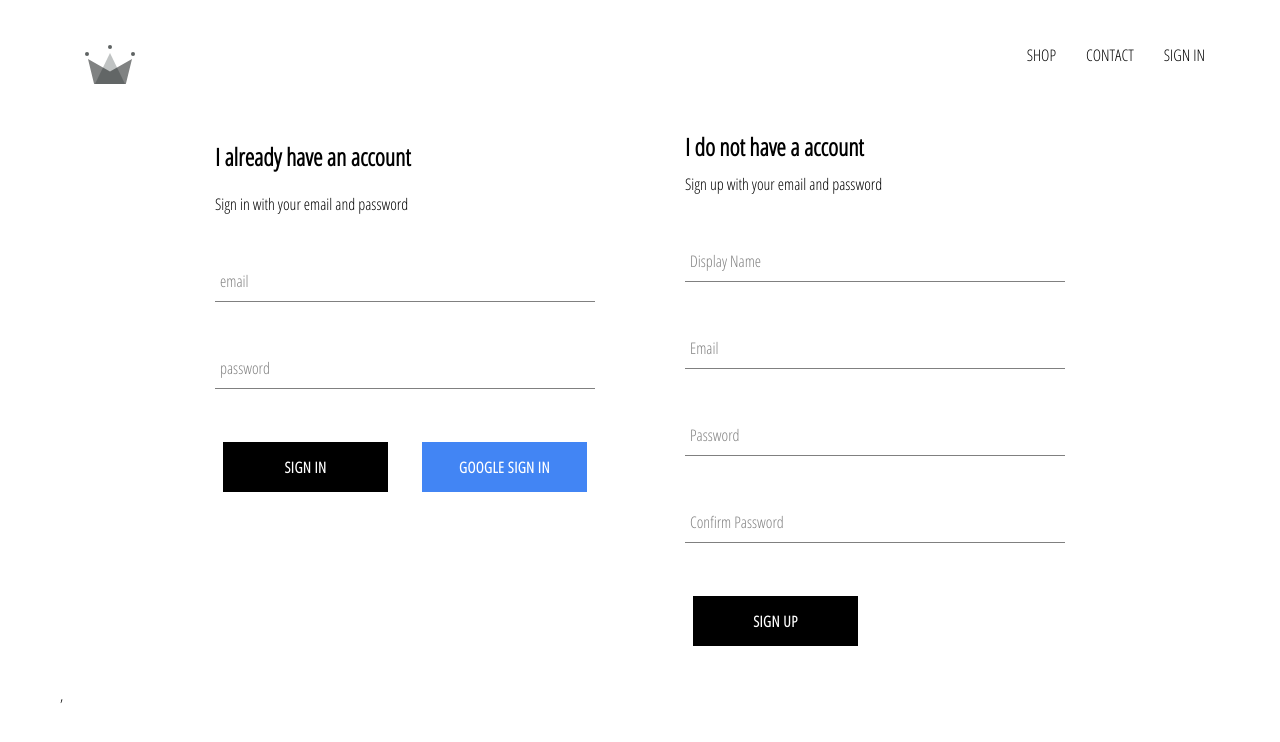
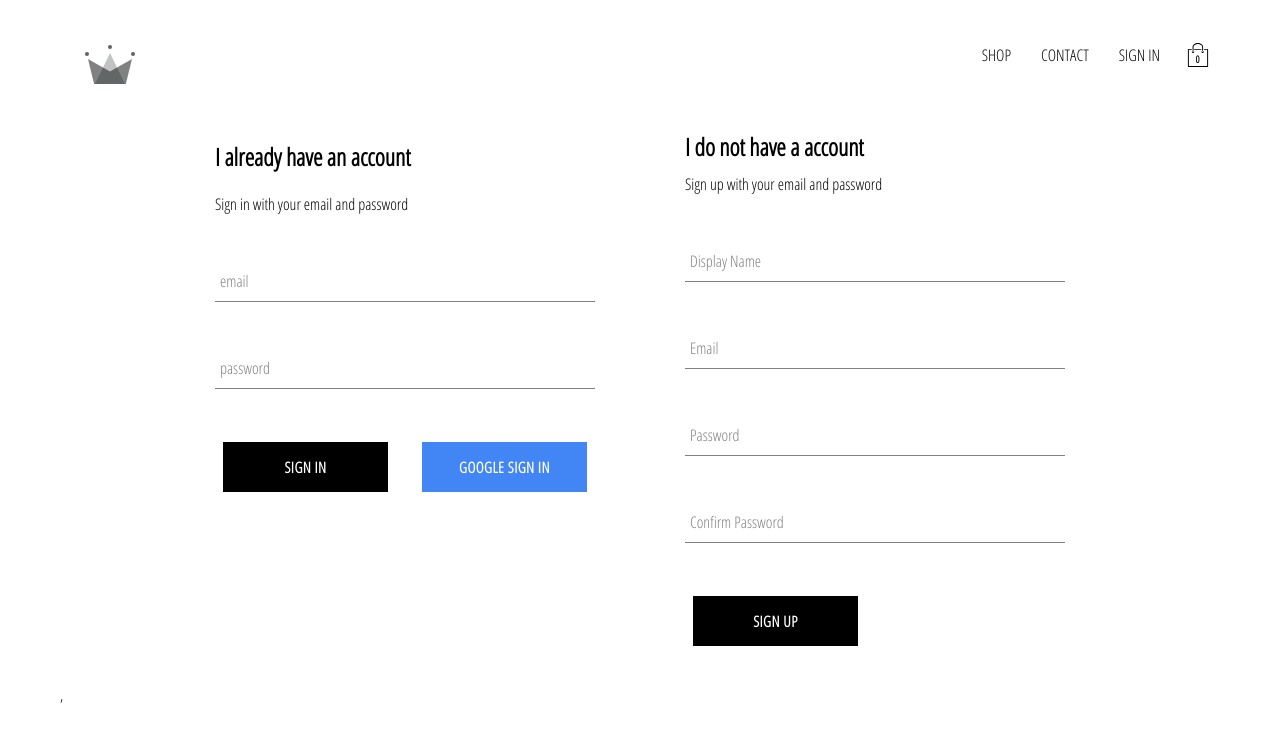
Before and after one commit to sanyagoyal622/crwn-clothing, a React (Create React App) app: page /signin in a window 1280 px wide. Shown: the top 742 px of the page. Built offline with nearby package versions, Linux system fonts and the light colour scheme; no server answers.

Commit message:
added cart icon and cart dropdowm components to out application,also implemented cart reducer

```diff
--- a/src/App.js
+++ b/src/App.js
@@ -59,8 +59,8 @@
 }
 }
 
-const mapStateToProps=({users}) =>({
-  currentUser:users.currentUser
+const mapStateToProps=({user}) =>({
+  currentUser:user.currentUser
 });
 const mapDispatchToProps = dispatch => ({
   setCurrentUser:user=> dispatch (setCurrentUser(user))
--- /dev/null
+++ b/src/components/cart-dropdown/cart-dropdown.component.jsx
@@ -0,0 +1,14 @@
+import React from 'react';
+import CustomButton from '../custom-button/custom-buttom.component';
+
+import './cart-dropdown.styles.scss';
+
+const CartDropdown=()=>(
+    <div className='cart-dropdown'>
+        <div className='cart-items'/>
+        <CustomButton>CHECKOUT</CustomButton>
+    </div>
+
+);
+
+export default CartDropdown;
--- /dev/null
+++ b/src/components/cart-dropdown/cart-dropdown.styles.scss
@@ -0,0 +1,24 @@
+.cart-dropdown {
+    position: absolute;
+    width: 240px;
+    height: 340px;
+    display: flex;
+    flex-direction: column;
+    padding: 20px;
+    border: 1px solid black;
+    background-color: white;
+    top: 90px;
+    right: 40px;
+    z-index: 5;
+
+    .cart-items {
+      height: 240px;
+      display: flex;
+      flex-direction: column;
+      overflow: scroll;
+    }
+
+    button {
+      margin-top: auto;
+    }
+  }
--- /dev/null
+++ b/src/components/cart-icon/cart-icon.component.jsx
@@ -0,0 +1,21 @@
+import React from 'react';
+import {ReactComponent as ShoppingIcon} from '../../assets/shopping-bag.svg';
+import {connect} from 'react-redux';
+import { toggleCartHidden } from '../../redux/cart/cart.actions';
+import './cart-icon.styles.scss';
+
+const CartIcon =({toggleCartHidden}) => (
+    <div className='cart-icon' onClick={toggleCartHidden}>
+        <ShoppingIcon className='shopping-icon'/>
+        <span className='item-count'>0</span>
+    </div>
+);
+
+const mapDispatchToProps = dispatch => ({
+    toggleCartHidden: () => dispatch(toggleCartHidden())
+  });
+
+  export default connect(
+    null,
+    mapDispatchToProps
+  )(CartIcon);
--- /dev/null
+++ b/src/components/cart-icon/cart-icon.styles.scss
@@ -0,0 +1,21 @@
+.cart-icon {
+    width: 45px;
+    height: 45px;
+    position: relative;
+    display: flex;
+    align-items: center;
+    justify-content: center;
+    cursor: pointer;
+
+    .shopping-icon {
+      width: 24px;
+      height: 24px;
+    }
+
+    .item-count {
+      position: absolute;
+      font-size: 10px;
+      font-weight: bold;
+      bottom: 12px;
+    }
+  }
--- a/src/components/header/header.component.jsx
+++ b/src/components/header/header.component.jsx
@@ -3,10 +3,11 @@
 import {connect} from 'react-redux';
 import {ReactComponent as Logo} from '../../assets/crown.svg';
 import {auth} from '../../firebase/firebase.utils';
+import CartIcon from '../cart-icon/cart-icon.component';
 import './header.styles.scss';
+import CartDropdown from '../cart-dropdown/cart-dropdown.component';
 
-
-const Header=({currentUser}) => (
+const Header=({currentUser,hidden}) => (
     <div className='header'>
         <Link className="logo-container" to='/'>
             <Logo className="logo"/>
@@ -29,12 +30,16 @@
             <Link className='option' to= '/signin'> SIGN IN</Link>
              )
         }
+
+        <CartIcon/>
         </div>
+        {hidden ? null : <CartDropdown />}
     </div>
 );
 
-const mapStateToProps=state=> ({
-    currentUser: state.users.currentUser
+const mapStateToProps=({user:{currentUser},cart:{hidden}})=> ({
+    currentUser,
+    hidden
 });
 
 export default connect(mapStateToProps) (Header);
--- a/src/components/sign-up/sign-up.component.jsx
+++ b/src/components/sign-up/sign-up.component.jsx
@@ -30,7 +30,7 @@
     }
 
     try {
-      const { user } = await auth.createUserWithEmailAndPassword(
+      const { user} = await auth.createUserWithEmailAndPassword(
         email,
         password
       );
--- /dev/null
+++ b/src/redux/cart/cart.actions.js
@@ -0,0 +1,5 @@
+import CartActionTypes from './cart.types';
+
+export const toggleCartHidden = () => ({
+  type: CartActionTypes.TOGGLE_CART_HIDDEN
+});
--- /dev/null
+++ b/src/redux/cart/cart.reducer.js
@@ -0,0 +1,19 @@
+import CartActionTypes from './cart.types';
+
+const INITIAL_STATE = {
+  hidden: true
+};
+
+const cartReducer = (state = INITIAL_STATE, action) => {
+  switch (action.type) {
+    case CartActionTypes.TOGGLE_CART_HIDDEN:
+      return {
+        ...state,
+        hidden: !state.hidden
+      };
+    default:
+      return state;
+  }
+};
+
+export default cartReducer;
--- /dev/null
+++ b/src/redux/cart/cart.types.js
@@ -0,0 +1,5 @@
+const CartActionTypes = {
+    TOGGLE_CART_HIDDEN: 'TOGGLE_CART_HIDDEN'
+  };
+
+  export default CartActionTypes;
--- a/src/redux/root-reducer.js
+++ b/src/redux/root-reducer.js
@@ -1,7 +1,9 @@
 import {combineReducers} from 'redux';
 import userReducer from './user/user-reducer';
+import cartReducer from './cart/cart.reducer';
 
 
 export default combineReducers ({
-    users:userReducer
+    user:userReducer,
+    cart:cartReducer
 });
```
Also changed, not shown: src/assets/shopping-bag.svg (added).
